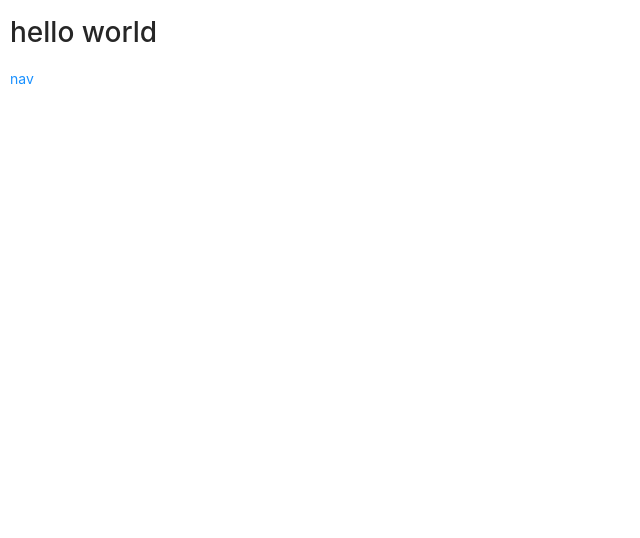
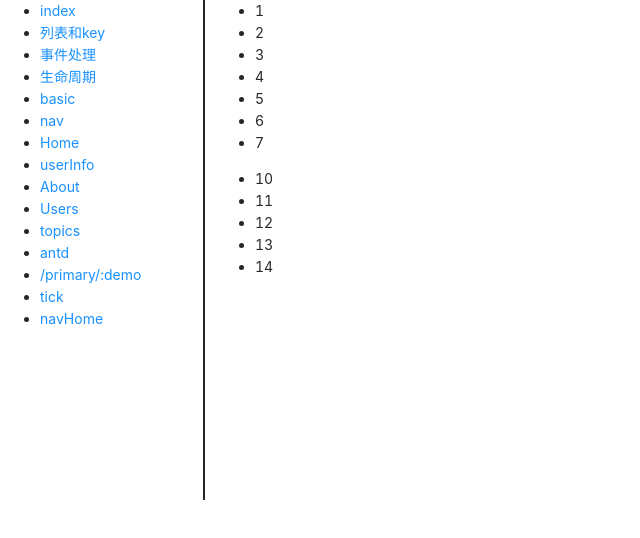
Before and after one commit to mycode-sample/react-code-demo, a React (Create React App) app: page /listAndKey in a window 1280 px wide. Shown: the top 538 px of the page, without its empty margins (0-640 px from the left). Built offline with nearby package versions, Linux system fonts and the light colour scheme.

Commit message:
列表和key

```diff
--- a/src/App.js
+++ b/src/App.js
@@ -8,18 +8,22 @@ import About from './pages/components/About.js';
 import { Antd } from './pages/components/antd/Antd';
 import DemoApplication from './pages/components/baseComponents/DemoApplication';
 import Home from './pages/components/Home';
+import LifeCycle from './pages/components/LifeCycle';
 import Topics from './pages/components/topic/Topics';
 import Users from './pages/components/Users';
+import Handler from './pages/Handler';
 import { Nav } from './pages/Nav';
+import ListAndKey from './pages/TabAndKey';
 import Tick from './pages/Tick';
 import UserInfo from './pages/UserInfo';
-import LifeCycle from './pages/components/LifeCycle';
-import Handler from './pages/Handler';
 
 function App() {
   return (
     <Router>
       <Switch>
+        <Route path="/listAndKey">
+          <ListAndKey/>
+        </Route>
         <Route path="/click">
           <Handler/>
         </Route>
--- a/src/pages/Nav.js
+++ b/src/pages/Nav.js
@@ -14,6 +14,9 @@ export function Nav() {
       <ul>
         <li>
           <Link to="/">index</Link>
+        </li>
+        <li>
+          <Link to="/listAndKey">列表和key</Link>
         </li>
         <li>
           <Link to="/click">事件处理</Link>
--- /dev/null
+++ b/src/pages/TabAndKey/Keys.js
@@ -0,0 +1,36 @@
+import React, { Component } from 'react';
+import Application from '../components/baseComponents/Application';
+
+class Keys extends Component {
+
+  constructor(props) {
+    super(props);
+    // this.renderList = this.renderList.bind(this);
+  }
+
+  renderList(list) {
+    const li = list.map((item, index) => {
+      console.log("item:", item);
+      // return <li key={index}>{item}</li>
+      return <li>{item}</li>
+    });
+    return(
+      <ul>
+        {li}
+      </ul>
+    );
+  }
+
+  render() {
+    const { list } = this.props;
+    return(
+      <div>
+        {/* {this.renderList()} */}
+        {this.renderList(list)}
+        <Application renderFun={this.renderList}/>
+      </div>
+    );
+  }
+}
+
+export default Keys;
--- /dev/null
+++ b/src/pages/TabAndKey/index.js
@@ -0,0 +1,24 @@
+import React, { Component } from 'react';
+import { Nav } from '../Nav';
+import Keys from './Keys';
+
+class ListAndKey extends Component {
+
+  constructor(props) {
+    super(props);
+    this.state = {
+      list: [1, 2, 3, 4, 5, 6, 7],
+    }
+  }
+
+  render() {
+    return(
+      <div>
+        <Nav/>
+        <Keys list={this.state.list}/>
+      </div>
+    );
+  }
+}
+
+export default ListAndKey;
--- /dev/null
+++ b/src/pages/components/baseComponents/Application.js
@@ -0,0 +1,15 @@
+import React, { Component } from 'react';
+
+class Application extends Component {
+  render() {
+    const { renderFun } = this.props;
+    const list = [10, 11, 12, 13, 14];
+    return(
+      <div>
+        {renderFun(list)}
+      </div>
+    );
+  }
+}
+
+export default Application;
```
